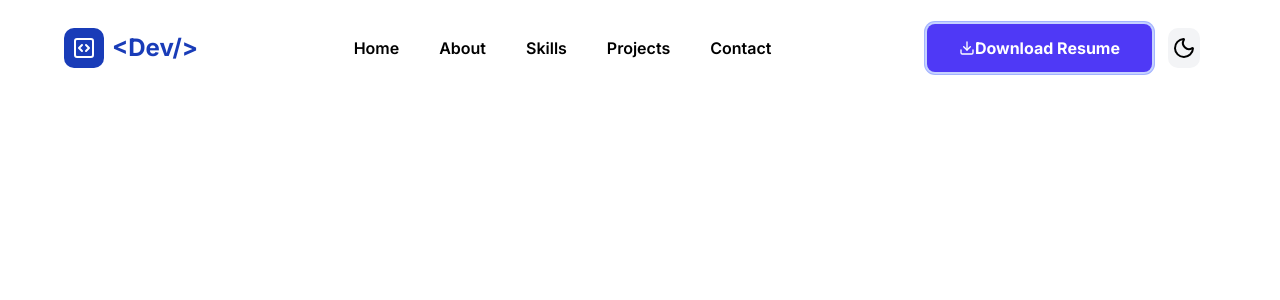
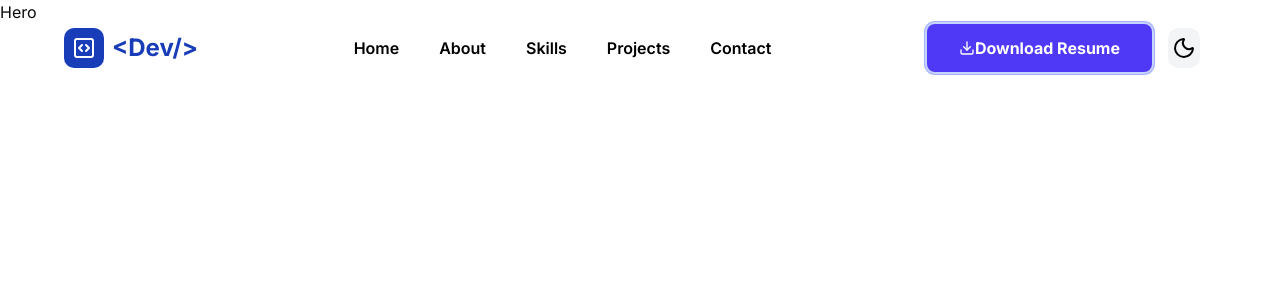
Before and after one commit to ayasha-khatun/ayasha-dev, a Next.js app: page / in a window 1280 px wide. Shown: the top 300 px of the page. Built offline with nearby package versions, Linux system fonts and the light colour scheme.

Commit message:
added hero file

```diff
--- /dev/null
+++ b/components/Home/Hero/Hero.tsx
@@ -0,0 +1,9 @@
+import React from 'react'
+
+const Hero = () => {
+  return (
+    <div className='relative min-h-screen bg-[radial-gradient()]'>Hero</div>
+  )
+}
+
+export default Hero
--- a/components/Home/Home.tsx
+++ b/components/Home/Home.tsx
@@ -1,9 +1,10 @@
 import React from 'react'
+import Hero from './Hero/Hero';
 
 function Home() {
   return (
     <div className="overflow-hidden">
-
+      <Hero />
     </div>
   )
 }
```
